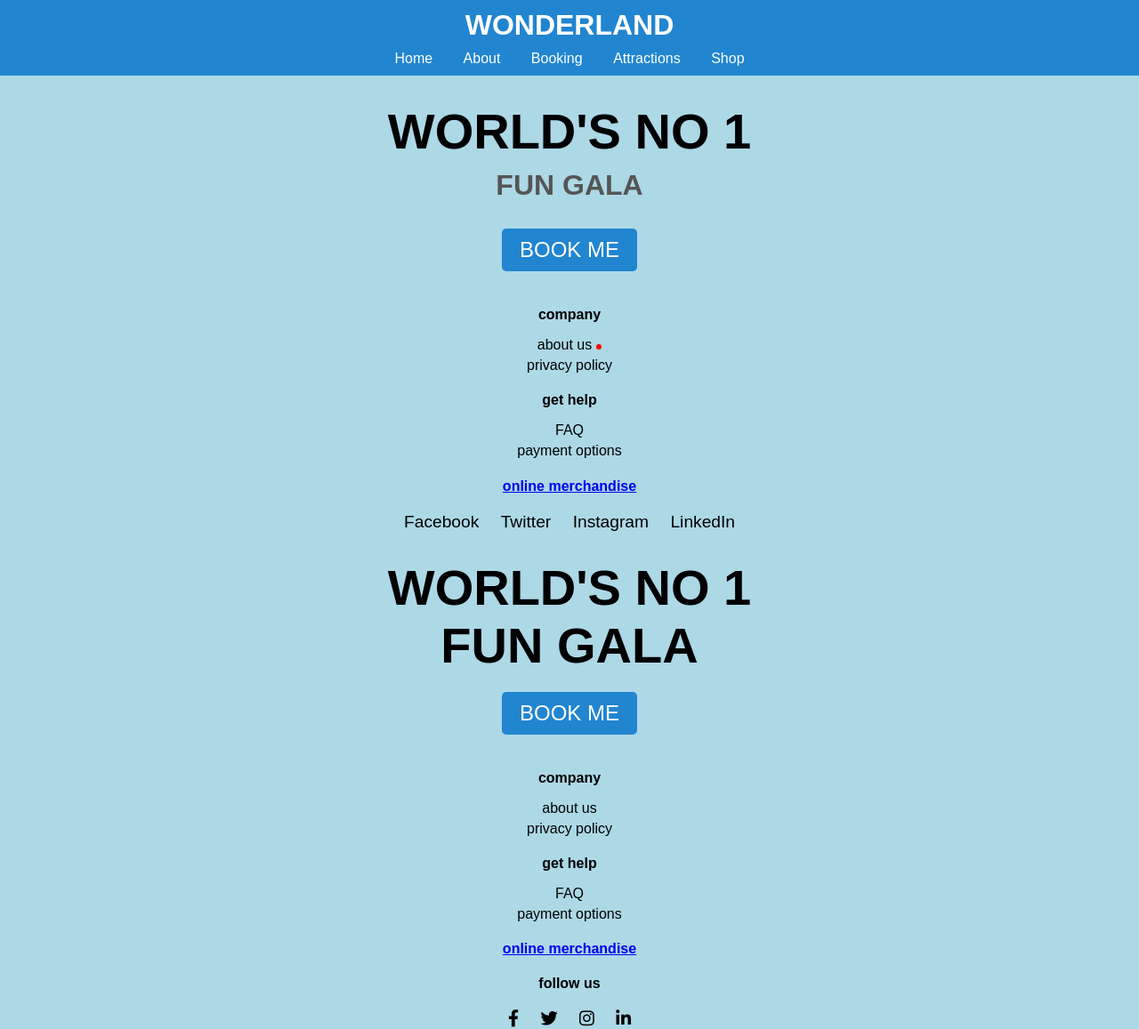
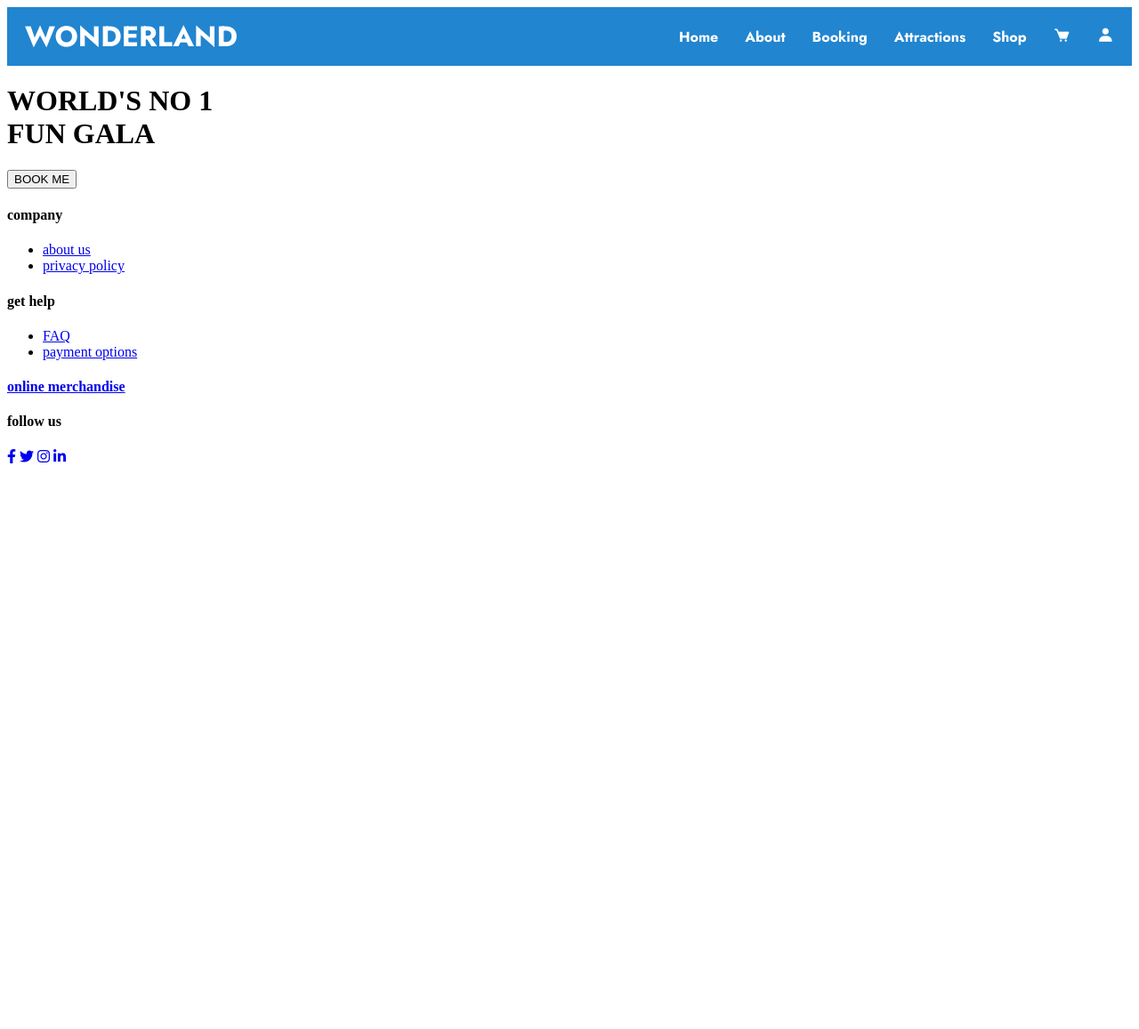
Before and after one commit to KhadeejahMansoor/thrillville, a PHP site: page /index.php in a window 1280 px wide. Shown: the whole page at 89% size. After the commit the page ends 521 px from the top, so only its background shows below. Run offline with PHP 8.4, Linux system fonts and the light colour scheme.

Commit message:
Update header.php

```diff
--- a/header.php
+++ b/header.php
@@ -1,173 +1,125 @@
-<!DOCTYPE html>
-<html lang="en">
-<head>
-  <meta charset="UTF-8">
-  <meta name="viewport" content="width=device-width, initial-scale=1.0">
-  <title>Wonderland</title>
-  <style>
-    body {
-      font-family: "Poppins", sans-serif;
-      background-color: #add8e6; /* Light blue background */
-      margin: 0;
-      padding: 0;
-      color: #000;
-      text-align: center;
-    }
+<header style="
+    display: flex;
+    justify-content: space-between;
+    align-items: center;
+    background-color: #2185d0;
+    padding: 10px 20px;
+    color: white;
+    font-family: 'Jost', sans-serif;">
 
-    header {
-      background-color: #2185d0;
-      padding: 10px 0;
-    }
-
-    header .name {
+  <!-- Logo -->
+  <a href="land.php" class="name" style="
       font-size: 2em;
       font-weight: bold;
       color: white;
-      text-decoration: none;
-    }
+      text-decoration: none;">
+    WONDERLAND
+  </a>
 
-    header .items {
-      margin-top: 10px;
-    }
-
-    header .items a {
+  <!-- Navigation Menu -->
+  <div class="items" style="
+      display: flex;
+      align-items: center;">
+    <a href="index.php" style="
         margin: 0 15px;
         text-decoration: none;
         color: white;
-      font-size: 1em;
-    }
+        font-size: 1em;">
+      Home
+    </a>
+    <a href="aboutus.php" style="
+        margin: 0 15px;
+        text-decoration: none;
+        color: white;
+        font-size: 1em;">
+      About
+    </a>
+    <a href="booking3.php" style="
+        margin: 0 15px;
+        text-decoration: none;
+        color: white;
+        font-size: 1em;">
+      Booking
+    </a>
+    <a href="rides.php" style="
+        margin: 0 15px;
+        text-decoration: none;
+        color: white;
+        font-size: 1em;">
+      Attractions
+    </a>
+    <a href="shop.php" style="
+        margin: 0 15px;
+        text-decoration: none;
+        color: white;
+        font-size: 1em;">
+      Shop
+    </a>
 
-    .cont {
-      margin: 30px auto;
-      width: 80%;
-    }
+    <!-- Cart Icon -->
+    <div class="nav-icon" style="
+        margin: 0 15px;">
+      <a href="cart.php" style="
+          text-decoration: none;
+          color: white;
+          font-size: 1.2em;">
+        <i class='bx bxs-cart'></i>
+      </a>
+    </div>
 
-    .cont h1 {
-      font-size: 3.5em;
-      font-weight: bold;
-      margin: 0;
-    }
-
-    .cont h2 {
-      font-size: 2em;
-      color: #555;
-      margin: 10px 0;
-    }
-
-    .btn-2 {
-      background-color: #2185d0;
+    <!-- Profile Icon -->
+    <div class="profile-icon" style="
+        position: relative;
+        margin-left: 15px;">
+      <a href="#" style="
+          text-decoration: none;
           color: white;
-      border: none;
+          font-size: 1.2em;">
+        <i class="bx bxs-user"></i>
+      </a>
+      <!-- Dropdown Menu -->
+      <div class="profile-options" style="
+          display: none;
+          position: absolute;
+          top: 40px;
+          right: 0;
+          background-color: white;
+          color: #2185d0;
+          border-radius: 5px;
+          box-shadow: 0 4px 8px rgba(0, 0, 0, 0.1);
+          overflow: hidden;
+          z-index: 10;">
+        <a href="loginpage.php" style="
+            display: block;
             padding: 10px 20px;
-      font-size: 1.5em;
-      border-radius: 5px;
-      cursor: pointer;
-      margin-top: 20px;
-    }
-
-    .btn-2:hover {
-      background-color: #165a91;
-    }
-
-    .footer {
-      margin-top: 40px;
-      text-align: center;
-      font-size: 1em;
-    }
-
-    .footer h4 {
-      margin-bottom: 10px;
-      font-weight: bold;
-    }
-
-    .footer ul {
-      list-style: none;
-      padding: 0;
-    }
-
-    .footer ul li {
-      margin: 5px 0;
-    }
-
-    .footer ul li a {
             text-decoration: none;
-      color: #000;
-    }
-
-    .footer ul li a:hover {
-      color: #555;
-    }
-
-    .social-links {
-      margin-top: 20px;
-    }
-
-    .social-links a {
-      margin: 0 10px;
-      font-size: 1.2em;
+            color: #2185d0;
+            font-size: 1em;">
+          Login
+        </a>
+        <a href="signup.php" style="
+            display: block;
+            padding: 10px 20px;
             text-decoration: none;
-      color: #000;
-    }
-
-    .social-links a:hover {
-      color: #555;
-    }
-
-    .red-dot {
-      display: inline-block;
-      width: 6px;
-      height: 6px;
-      background-color: red;
-      border-radius: 50%;
-      margin-left: 5px;
-    }
-  </style>
-</head>
-<body>
-  <!-- Header -->
-  <header>
-    <a href="land.php" class="name">WONDERLAND</a>
-    <div class="items">
-      <a href="index.php">Home</a>
-      <a href="aboutus.php">About</a>
-      <a href="booking3.php">Booking</a>
-      <a href="rides.php">Attractions</a>
-      <a href="shop.php">Shop</a>
+            color: #2185d0;
+            font-size: 1em;">
+          Signup
+        </a>
+      </div>
+    </div>
   </div>
 </header>
 
-  <!-- Main Content -->
-  <div class="cont">
-    <h1>WORLD'S NO 1</h1>
-    <h2>FUN GALA</h2>
-    <a href="booking3.php"><button class="btn-2">BOOK ME</button></a>
-  </div>
+<script>
+  // Dropdown toggle logic for the profile icon
+  const profileIcon = document.querySelector('.profile-icon');
+  const profileOptions = document.querySelector('.profile-options');
 
-  <!-- Footer -->
-  <footer class="footer">
-    <div>
-      <h4>company</h4>
-      <ul>
-        <li><a href="aboutus.php">about us</a><span class="red-dot"></span></li>
-        <li><a href="#">privacy policy</a></li>
-      </ul>
-    </div>
-    <div>
-      <h4>get help</h4>
-      <ul>
-        <li><a href="contactus.php">FAQ</a></li>
-        <li><a href="checkoutpage.php">payment options</a></li>
-      </ul>
-    </div>
-    <div>
-      <h4><a href="shop.php">online merchandise</a></h4>
-    </div>
-    <div class="social-links">
-      <a href="#">Facebook</a>
-      <a href="#">Twitter</a>
-      <a href="#">Instagram</a>
-      <a href="#">LinkedIn</a>
-    </div>
-  </footer>
-</body>
-</html>
+  profileIcon.addEventListener('mouseenter', () => {
+    profileOptions.style.display = 'block';
+  });
+
+  profileIcon.addEventListener('mouseleave', () => {
+    profileOptions.style.display = 'none';
+  });
+</script>
```
Lines whose indentation alone changed are shown as unchanged.
